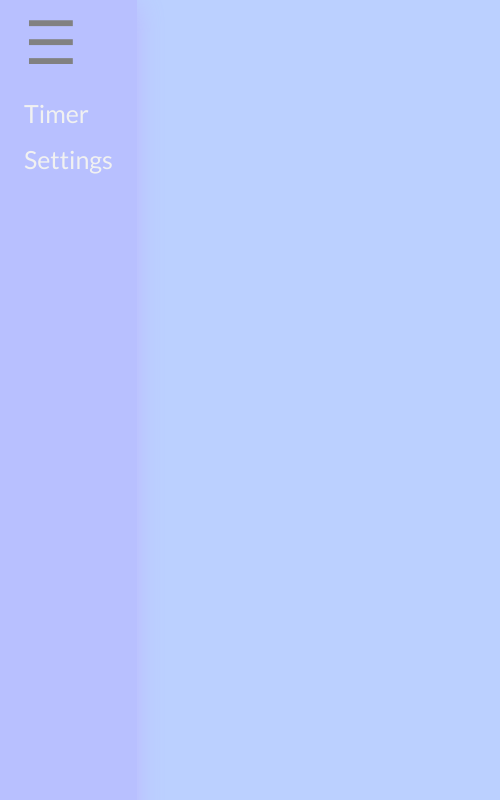
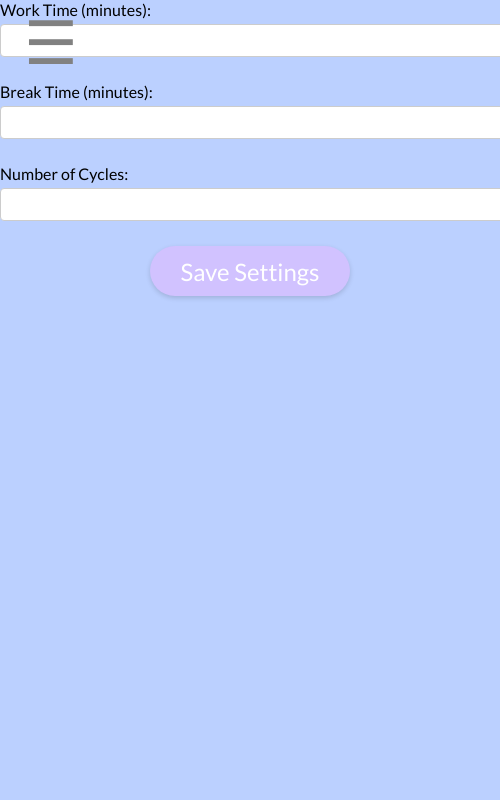
Before and after one commit to animalat/Pomodoro-Timer, an Electron app: page timer-settings.html in a window 500 px wide. Drawn offline with Linux system fonts and the light colour scheme.

Commit message:
started settings page (+some modularization)

```diff
--- /dev/null
+++ b/settings.js
@@ -0,0 +1,6 @@
+document.addEventListener('DOMContentLoaded', () => {
+    console.log('Settings page loaded');
+
+    const { sideBarFunctionality } = require('./sidebar.js');
+    sideBarFunctionality();
+});
--- /dev/null
+++ b/sidebar.js
@@ -0,0 +1,33 @@
+const path = require('path');
+
+// Toggles sidebar when toggle-btn is clicked. Starts with sidebar closed.
+const sideBarFunctionality = () => {
+    const toggleSidebar = () => {
+        document.querySelector('.sidebar').classList.toggle('close');
+    }
+
+    // Toggle at first.
+    toggleSidebar();
+
+    document.getElementById('toggle-btn').addEventListener('click', (event) => {
+        toggleSidebar();
+        event.stopPropagation(); // Prevents the click from propagating to the document level when the button is clicked.
+    });
+
+    document.addEventListener('click', (event) => {
+        const sidebar = document.querySelector('.sidebar');
+        const isClickInsideSidebar = sidebar.contains(event.target);
+        const isSidebarOpen = !sidebar.classList.contains('close');
+
+        if (isSidebarOpen && !isClickInsideSidebar) {
+            toggleSidebar();
+        }
+    });
+}
+
+document.addEventListener('DOMContentLoaded', () => {
+    sideBarFunctionality();
+    console.log('Sidebar page loaded');
+});
+
+module.exports = { sideBarFunctionality };
--- a/styles.css
+++ b/styles.css
@@ -160,3 +160,27 @@ svg {
     opacity: 0;
     cursor: default;
 }
+
+.settings-container {
+    margin: auto;
+    width: 80%;
+    max-width: 400px;
+    padding: 20px;
+}
+
+.form-group {
+    margin-bottom: 15px;
+}
+
+label {
+    display: block;
+    margin-bottom: 5px;
+}
+
+input[type="number"] {
+    width: 100%;
+    padding: 8px;
+    margin-bottom: 10px;
+    border: 1px solid #ccc;
+    border-radius: 4px;
+}
--- a/timer-settings.html
+++ b/timer-settings.html
@@ -20,6 +20,21 @@
         <a href="timer-settings.html">Settings</a>
     </div>
 
-    <script src="renderer.js"></script>
+
+    <div class="form-group">
+        <label for="workTime">Work Time (minutes):</label>
+        <input type="number" id="workTime" name="workTime" required>
+    </div>
+    <div class="form-group">
+        <label for="breakTime">Break Time (minutes):</label>
+        <input type="number" id="breakTime" name="breakTime" required>
+    </div>
+    <div class="form-group">
+        <label for="numberOfCycles">Number of Cycles:</label>
+        <input type="number" id="numberOfCycles" name="numberOfCycles" required>
+    </div>
+    <button id="submit-button" type="submit" class="regular-button">Save Settings</button>
+
+    <script src="settings.js"></script>
 </body>
 </html>
--- a/renderer.js
+++ b/timer.js
@@ -2,6 +2,14 @@ const { clear } = require('console');
 const fs = require('fs');
 const { start } = require('repl');
 
+/**
+ * @param {number} totalWorkTime - The total work time in minutes.
+ * @param {number} totalBreakTime - The total break time in minutes.
+ * @param {function} currentTotalTime - A function that returns the current total time in seconds.
+ * @param {boolean} isWorkTime - Whether the timer is currently in work time.
+ * @param {number} timeRemaining - The time remaining in the current cycle.
+ * @param {number} totalCycles - The total number of cycles to complete.
+*/
 const saveSettings = (totalWorkTime, totalBreakTime, currentTotalTime, isWorkTime, timeRemaining, totalCycles) => {
     let settings = {
         totalWorkTime,
@@ -80,6 +88,9 @@ const resetTimer = () => {
  * @param {number} workTimeSeconds - The work time (seconds remaining).
  * @param {number} breakTimeMinutes - The break time (minutes remaining).
  * @param {number} breakTimeSeconds - The break time (seconds remaining).
+ * @param {number} totalCycles - The total number of cycles to complete.
+ * @param {number} timeRemaining - The time remaining in the current cycle.
+ * @param {boolean} isWorkTime - Whether the timer is currently in work time.
  */
 const timerDisplay = (workTimeMinutes, workTimeSeconds, breakTimeMinutes, breakTimeSeconds, totalCycles, timeRemaining = null, isWorkTime = true) => {
     let totalWorkTime = workTimeMinutes * 60 + workTimeSeconds;
@@ -130,31 +141,6 @@ const timerDisplay = (workTimeMinutes, workTimeSeconds, breakTimeMinutes, breakT
     }, 1000);
 }
 
-// Toggles sidebar when toggle-btn is clicked. Starts with sidebar closed.
-const sideBarFunctionality = () => {
-    const toggleSidebar = () => {
-        document.querySelector('.sidebar').classList.toggle('close');
-    }
-
-    // Toggle at first.
-    toggleSidebar();
-
-    document.getElementById('toggle-btn').addEventListener('click', (event) => {
-        toggleSidebar();
-        event.stopPropagation(); // Prevents the click from propagating to the document level when the button is clicked.
-    });
-
-    document.addEventListener('click', (event) => {
-        const sidebar = document.querySelector('.sidebar');
-        const isClickInsideSidebar = sidebar.contains(event.target);
-        const isSidebarOpen = !sidebar.classList.contains('close');
-
-        if (isSidebarOpen && !isClickInsideSidebar) {
-            toggleSidebar();
-        }
-    });
-}
-
 document.addEventListener('DOMContentLoaded', () => {
     startStopButton.addEventListener('click', () => {
         if (timerRunning) {
@@ -173,5 +159,6 @@ document.addEventListener('DOMContentLoaded', () => {
         }
     });
 
+    const { sideBarFunctionality } = require('./sidebar.js');
     sideBarFunctionality();
 });
```
Also changed, not shown: index.html (+1 -1 lines).
